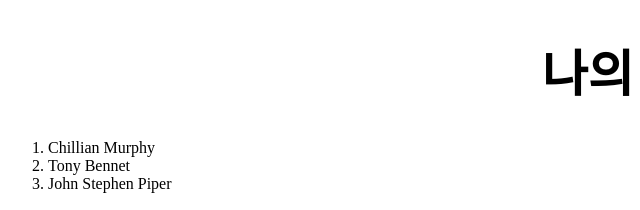
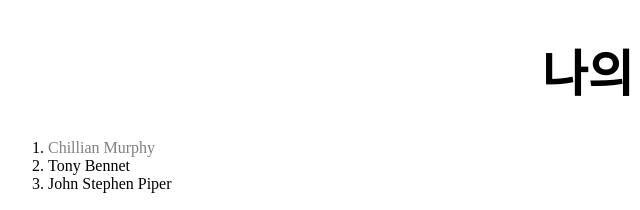
Before and after one commit to gamman2/my_first_web_site, a plain HTML site: page 1.html in a window 1280 px wide. Shown: the top 210 px of the page, 0-640 px from the left. Drawn offline with Linux system fonts and the light colour scheme; a script that the page names is missing.

Commit message:
선택자 스스로 알아내기
1. class로 html의 속성을 줌 class="saw"
2. style태그에 추가
saw{
color:grey;
}
왜 안됨?? 이 웹페이지의 모든 saw라는 이름의 태그를 선택하는 선택자이기 때문.
.saw 점을 붙이는 순간
이 웹페이지의 모든 class가 saw인 태그를 가리키는 선택자가 됨!

```diff
--- a/1.html
+++ b/1.html
@@ -17,7 +17,7 @@
         color:black;
         text-decoration: none
     }
-    saw{
+    .saw{
         color:grey;
     }
     h1{
```
Also changed, not shown: 2.html (+1 -1 lines), 3.html (+1 -1 lines).
